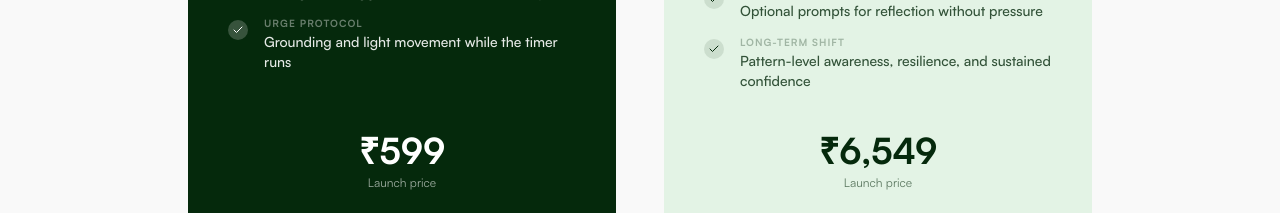
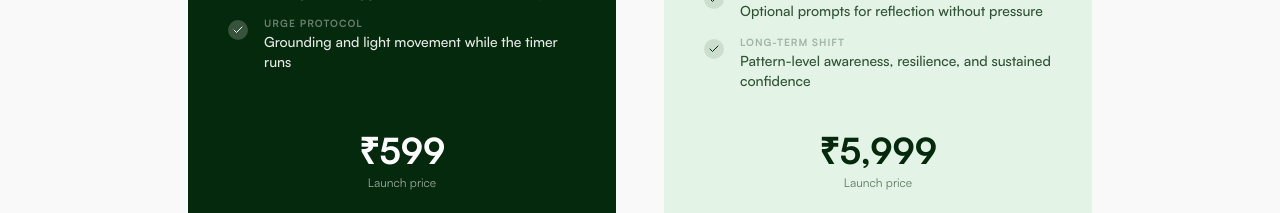
Before and after one commit to shubhktr1012/recovery-compass-website, a Next.js app: page / in a window 1280 px wide. Shown: the part 10320-10533 px from the top of the page. Built offline with nearby package versions, Linux system fonts and the light colour scheme.

Commit message:
fix(ui): update hardcoded hero button routing and finalize program prices

```diff
--- a/app/page.tsx
+++ b/app/page.tsx
@@ -13,8 +13,8 @@ import {
 } from "@/components/sections";
 
 export default function Home() {
-  const scrollToPhilosophy = () => {
-    document.getElementById("why-us")?.scrollIntoView({ behavior: "smooth" });
+  const scrollToPrograms = () => {
+    document.getElementById("programs")?.scrollIntoView({ behavior: "smooth" });
   };
 
   return (
@@ -25,7 +25,7 @@ export default function Home() {
       {/* Page Sections */}
       <main>
         <HeroOmega
-          onSecondaryClick={scrollToPhilosophy}
+          onSecondaryClick={scrollToPrograms}
         />
 
 
--- a/components/sections/explore-programs.tsx
+++ b/components/sections/explore-programs.tsx
@@ -75,7 +75,7 @@ const categoryPrograms: Record<string, Program[]> = {
                 whoIsItFor: "For those ready to commit to long-term behavioral change, seeking daily guidance to help stabilize their nervous system during the crucial 3-month rewiring phase.",
                 curriculumOverview: "Daily 2-4 minute audio modules focused on pattern recognition, resilience building, optional low-pressure journaling, and long-term stabilization."
             },
-            metaValue: "₹6,549",
+            metaValue: "₹5,999",
             metaLabel: "Launch price",
             highlights: [
                 { label: "Daily Focus", text: "Notice patterns without trying to change everything at once" },
@@ -102,8 +102,8 @@ const categoryPrograms: Record<string, Program[]> = {
                 whoIsItFor: "For those caught in the frustrating cycle of waking up exhausted, feeling wired all day, and lying awake at night.",
                 curriculumOverview: "Sunlight protocols, precise caffeine management, physiological sigh techniques, and guided sleep audios designed to lower heart rate variability before bed."
             },
-            metaValue: "TBD",
-            metaLabel: "Price to be announced",
+            metaValue: "₹2,599",
+            metaLabel: "Launch price",
             highlights: [
                 { label: "Morning Signal", text: "Sunlight exposure within 30 minutes of waking" },
                 { label: "Calm", text: "Hydration plus 10 cycles of physiological sigh" },
@@ -127,8 +127,8 @@ const categoryPrograms: Record<string, Program[]> = {
                 whoIsItFor: "For individuals feeling chronically sluggish, dealing with mid-afternoon slumps, or struggling to find the physical motivation to accomplish daily goals.",
                 curriculumOverview: "Hydration protocols, light-exposure timing, strict activity windows, and biological sleep cues."
             },
-            metaValue: "TBD",
-            metaLabel: "Price to be announced",
+            metaValue: "₹1,499",
+            metaLabel: "Launch price",
             highlights: [
                 { label: "Foundation", text: "500 ml water within 10 minutes of waking" },
                 { label: "Circadian Reset", text: "10–15 minutes of morning sunlight" },
@@ -154,8 +154,8 @@ const categoryPrograms: Record<string, Program[]> = {
                 whoIsItFor: "Men seeking to overcome performance anxiety, break negative compulsive habits, and restore physical confidence through natural regulation.",
                 curriculumOverview: "Daily pelvic strength exercises, rapid-calming breathing techniques (4-2-6), and hormone-supporting night routines."
             },
-            metaValue: "TBD",
-            metaLabel: "Price to be announced",
+            metaValue: "₹4,999",
+            metaLabel: "Launch price",
             highlights: [
                 { label: "Urge Control", text: "Use CALM when the urge appears and let it pass in 5–10 minutes" },
                 { label: "Performance Anxiety", text: "4-2-6 breathing to activate the relaxation response" },
@@ -179,8 +179,8 @@ const categoryPrograms: Record<string, Program[]> = {
                 whoIsItFor: "For those looking to move beyond superficial skincare treatments into deep, systemic lifestyle restoration for lasting vitality and appearance.",
                 curriculumOverview: "Circulation-boosting movements, targeted facial activation, deep nervous-system calming audio, and sleep-enhancing repair protocols."
             },
-            metaValue: "TBD",
-            metaLabel: "Price to be announced",
+            metaValue: "₹6,999",
+            metaLabel: "Launch price",
             highlights: [
                 { label: "Circulation", text: "20-minute relaxed walk to improve blood flow and cellular energy" },
                 { label: "Face Exercise", text: "Daily facial muscle activation to support firmness and lift" },
```
